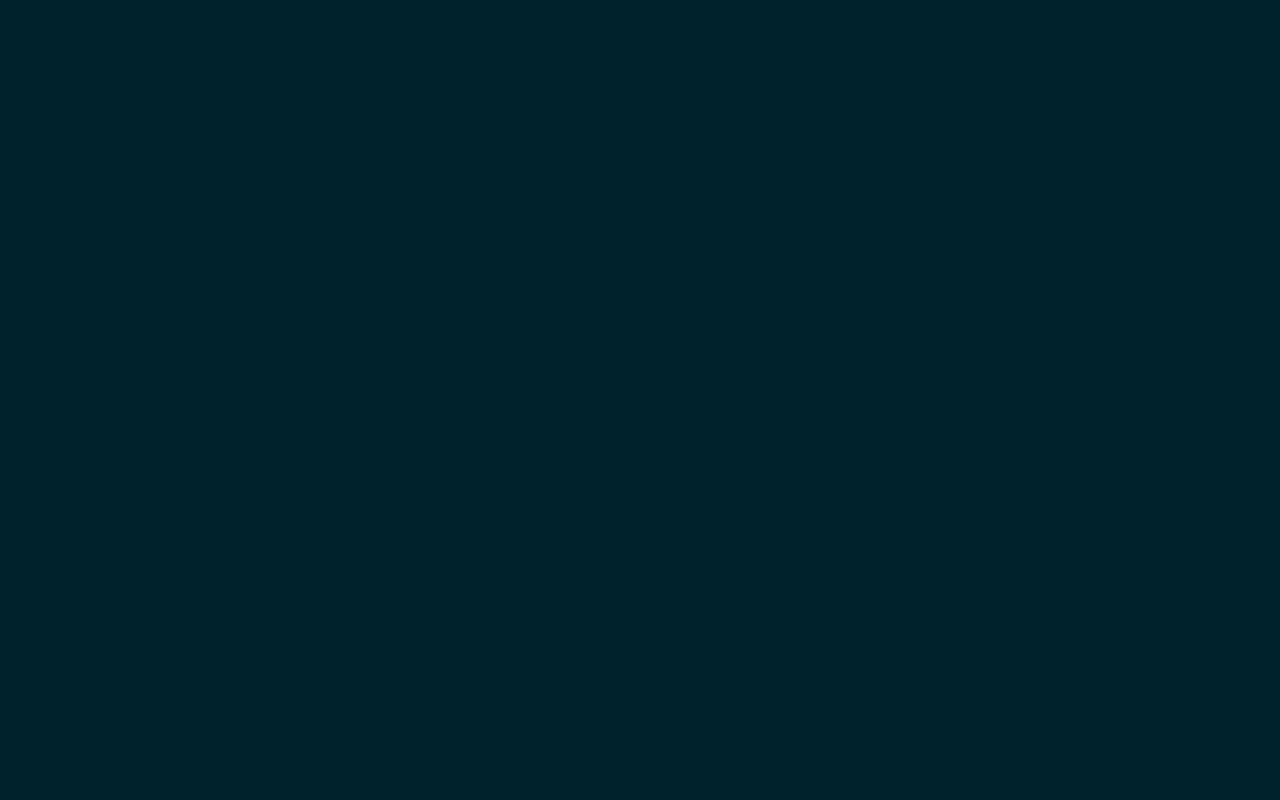
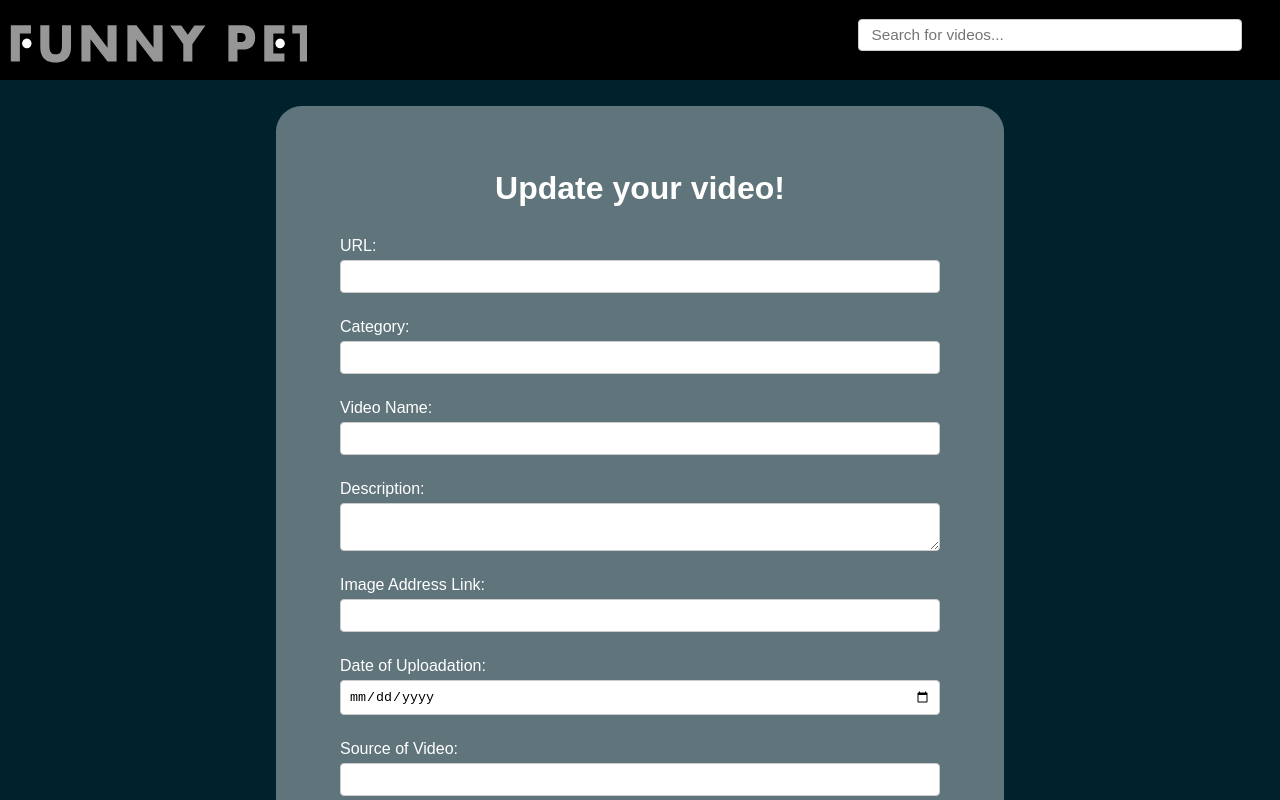
Before and after one commit to kalviumcommunity/S56_FunnyPets, a React (Vite) app in the folder client/: page /update/1 in a window 1280 px wide. Before the commit this address had no page. Shown: the top 800 px of the page. Built offline with nearby package versions, Linux system fonts and the light colour scheme.

Commit message:
update and delete done!

```diff
--- a/client/src/App.jsx
+++ b/client/src/App.jsx
@@ -1,6 +1,7 @@
 import React from "react"
 import Home from "./components/Home"
 import Form from './components/form'
+import Update from "./components/Update"
 import {BrowserRouter,Routes,Route} from 'react-router-dom'
 
 function App() {
@@ -11,6 +12,7 @@ function App() {
         <Routes>
           <Route path="/" element={<Home/>}/>
           <Route path='/form' element={<Form/>}/>
+          <Route path='/update/:id'element={<Update/>}></Route>
         </Routes>
         </BrowserRouter>
     </>
--- a/client/src/components/Home.jsx
+++ b/client/src/components/Home.jsx
@@ -9,17 +9,19 @@ import {Link} from 'react-router-dom';
 function Home() {
   const [data,setData] = useState([])
   const [users,setUsers] = useState([])
-  useEffect(()=>{
-    axios.get('https://s56-funnypets-asap.onrender.com/getusers')
+useEffect(()=>{
+  fetchData()
+},[])
+ const fetchData = () => {
+    axios.get('http://localhost:3000/getusers')
     .then(result => {
-      // setUsers(result.data)
       setData(result.data)
     })
     .catch(err => console.log(err))
-  },[])
+  }
 
   return (
-    <div>
+   <>
 
         <div className="navbar">
             <div id="logo"></div>
@@ -32,14 +34,17 @@ function Home() {
         </div>
         <div className="form">
           <p><i>(This button leads you to a form to insert,delete or update any videos if required.)</i></p>
-          <Link to ="/form"><button>Form</button></Link>
-        </div>
+
+          <Link to ="/form"><button>Insert</button></Link>
+          </div>
         <div>
           {data.map((ele , i)=>{
-            return <Card key={i} props={ele}/>
+            return<Card key={i} {...ele} fetchData={fetchData}/>
+
           })}
+
         </div>
-    </div>
+        </>
   )
 }
 
--- /dev/null
+++ b/client/src/components/Update.jsx
@@ -0,0 +1,81 @@
+import React, { useState } from 'react';
+import axios from 'axios';
+import './form.css';
+import { useNavigate, useParams } from 'react-router-dom';
+
+function Update() {
+  const navigate = useNavigate();
+
+  const [petData, setPetData] = useState({
+    Title: "",
+    VideoSource: "",
+    Category: "",
+    Description: "",
+    URL: "",
+    Image: "",
+    DateUploaded: ""
+  });
+
+  const { id } = useParams();
+  console.log(id);
+  const handleUpdate = (e) => {
+
+    try {
+      axios.put(`http://localhost:3000/update/${id}`, petData)
+        .then((result) => {
+          console.log(result);
+        })
+        .catch((err) => {
+          console.log(err);
+        });
+        navigate("/")
+    } catch (error) {
+      console.log(error);
+    }
+  };
+
+  const handleChange = (e) => {
+    const { name, value } = e.target;
+    setPetData((prevData) => ({
+      ...prevData,
+      [name]: value,
+    }));
+  };
+
+  return (
+    <div>
+      <div className="navbar">
+        <div id="logo"></div>
+        <div id="searchbar"><input type="text" placeholder='Search for videos...' /></div>
+      </div>
+      <form >
+        <h1>Update your video!</h1>
+
+        <label htmlFor="URL">URL:</label>
+        <input type="URL" id="URL" name="URL" value={petData.URL} onChange={handleChange} required />
+
+        <label htmlFor="Category">Category:</label>
+        <input type="text" id="Category" name="Category" value={petData.Category} onChange={handleChange} required />
+
+        <label htmlFor="Title">Video Name:</label>
+        <input type="text" id="Title" name="Title" value={petData.Title} onChange={handleChange} required />
+
+        <label htmlFor="Description">Description:</label>
+        <textarea id="Description" name="Description" value={petData.Description} onChange={handleChange} required></textarea>
+
+        <label htmlFor="Image">Image Address Link:</label>
+        <input type="URL" id="Image" name="Image" value={petData.Image} onChange={handleChange} required />
+
+        <label htmlFor="DateUploaded">Date of Uploadation:</label>
+        <input type="date" id="DateUploaded" name="DateUploaded" value={petData.DateUploaded} onChange={handleChange} required />
+
+        <label htmlFor="VideoSource">Source of Video:</label>
+        <input type="text" id="VideoSource" name="VideoSource" value={petData.VideoSource} onChange={handleChange} required />
+
+        <button type="submit" onClick={handleUpdate}>Update</button>
+      </form>
+    </div>
+  );
+}
+
+export default Update;
--- a/client/src/components/card.css
+++ b/client/src/components/card.css
@@ -49,3 +49,26 @@ body{
     margin-top:0.5vw;
     margin-left:3vw;
 }
+.buttons{
+    width:30vw;
+    display: flex;
+    justify-content: space-between;
+}
+.buttons button{
+    margin-top: 2vw;
+    width:9vw;
+    height:3vw;
+    font-size:1.5vw;
+    border-radius: 0.75vw;
+    border: 0.20vw solid black;
+    background-color: rgba(255, 255, 255, 0.388);
+    cursor: pointer;
+}
+.buttons button:hover{
+    border: 0.20vw solid rgb(255, 255, 255);
+    background-color: rgba(0, 0, 0, 0.579);
+    color:white;
+}
+.buttons button:active{
+    background-color: rgba(111, 111, 111, 0.64);
+}
--- a/client/src/components/cards.jsx
+++ b/client/src/components/cards.jsx
@@ -1,21 +1,37 @@
 import React, { useEffect } from 'react'
 import './card.css'
+import axios from "axios"
+import {Link} from 'react-router-dom';
+
 
 function Card(props) {
-    console.log(props.props)
+    const handleDel = ()=>{
+        axios.delete(`http://localhost:3000/deleteuser/${props._id}`)
+        .then((res)=>{
+          console.log(res)
+          props.fetchData()
+        })
+        .catch((err)=>{
+          console.log(err)
+        })}
+
+
   return (
 
     <div>
         <div className="cards">
           <div className="card">
-            <h1> <b>Title: {props.props.Title}</b></h1>
-            <h4><b className='underlined'>Category:</b> {props.props.Category}</h4>
-            <img src={props.props.Image}/>
-            <p><b className='underlined'>Description:</b> {props.props.Description} </p>
-            <p><b className='underlined'>Date Uploaded: </b>{props.props.DateUploaded}</p>
-            <p><b className='underlined'>URL:</b> {props.props.URL}</p>
+            <h1> <b>Title: {props.Title}</b></h1>
+            <h4><b className='underlined'>Category:</b> {props.Category}</h4>
+            <img src={props.Image}/>
+            <p><b className='underlined'>Description:</b> {props.Description} </p>
+            <p><b className='underlined'>Date Uploaded: </b>{props.DateUploaded}</p>
+            <p><b className='underlined'>URL:</b> {props.URL}</p>
             <h6><i>(copy the URL and paste it on new tab)</i></h6>
-
+            <div className="buttons">
+             <Link to = {`/update/${props._id}`}><button>Update</button></Link>
+              <button onClick={handleDel}>Delete</button>
+            </div>
           </div>
           </div>
     </div>
--- a/client/src/components/form.jsx
+++ b/client/src/components/form.jsx
@@ -58,7 +58,7 @@ function Form() {
         <label htmlFor="VideoSource">Source of Video:</label>
         <input type="text" id="VideoSource" name="VideoSource" value={VideoSource} onChange={(e) => setVideoSource(e.target.value)} required />
 
-        <button type="submit">Submit</button>
+        <button type="submit">Insert</button>
       </form>
     </div>
   );
--- a/client/src/components/home.css
+++ b/client/src/components/home.css
@@ -52,18 +52,17 @@
 .form{
     position: relative;
     top:-15vw;
-    display: flex;
-    justify-content: center;
-    align-items: center;
+
 }
 .form p{
     font-size:1.25vw;
     color:rgb(255, 255, 255);
     text-shadow: 2px 2px 2px black;
+    text-align: center;
 }
 .form button{
-    position: absolute;
-    top: 2.5vw;
+    margin-top: 2vw;
+    margin-left: 45vw;
     width:9vw;
     height:3vw;
     font-size:1.5vw;
```
Also changed, not shown: client/src/components/Update.css (added).
